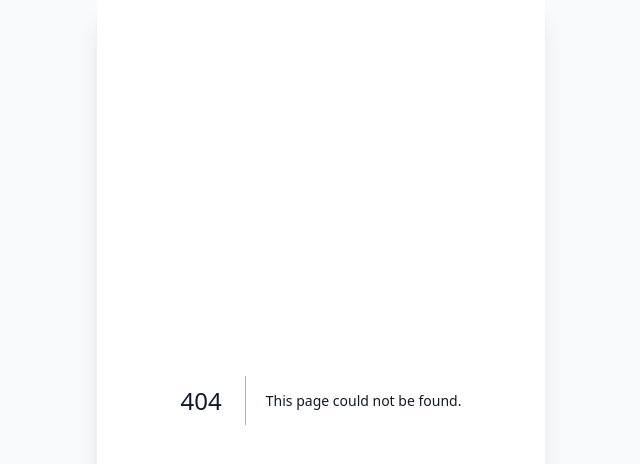
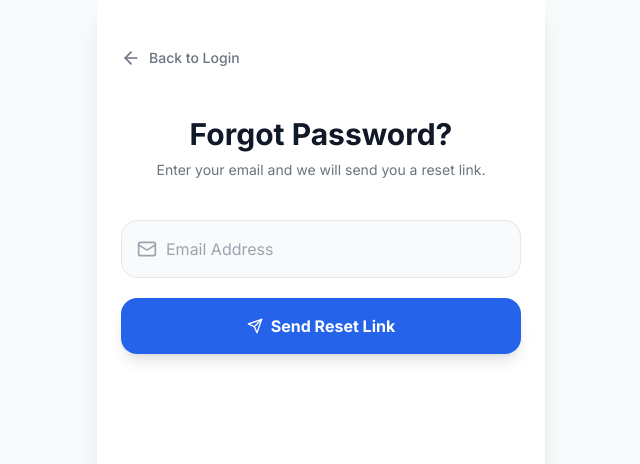
Before and after one commit to rajd1005/zerodha-frontend, a Next.js app: page /forgot-password in a window 1280 px wide. Before the commit this address had no page. Shown: the top 464 px of the page, without its empty margins (319-959 px from the left). Built offline with nearby package versions, Linux system fonts and the light colour scheme.

Commit message:
Create page.js

```diff
--- /dev/null
+++ b/app/forgot-password/page.js
@@ -0,0 +1,77 @@
+"use client";
+
+import { useState } from 'react';
+import axios from 'axios';
+import { Mail, ArrowLeft, Send, CheckCircle } from 'lucide-react';
+import Link from 'next/link';
+
+export default function ForgotPasswordPage() {
+  const [email, setEmail] = useState('');
+  const [message, setMessage] = useState('');
+  const [error, setError] = useState('');
+  const [loading, setLoading] = useState(false);
+
+  const API_URL = process.env.NEXT_PUBLIC_API_URL || 'http://localhost:8080/api';
+
+  const handleSubmit = async (e) => {
+    e.preventDefault();
+    setLoading(true);
+    setError('');
+    setMessage('');
+
+    try {
+      const response = await axios.post(`${API_URL}/auth/forgotpassword`, { email });
+      setMessage(response.data.message || 'Reset link sent to your email.');
+    } catch (err) {
+      setError(err.response?.data?.error || 'Something went wrong.');
+    } finally {
+      setLoading(false);
+    }
+  };
+
+  return (
+    <div className="flex flex-col h-screen px-6 pt-12 pb-10">
+      <Link href="/" className="flex items-center gap-2 text-gray-500 hover:text-gray-900 mb-12">
+        <ArrowLeft className="w-5 h-5" />
+        <span className="text-sm font-medium">Back to Login</span>
+      </Link>
+
+      <div className="mb-10 text-center">
+        <h1 className="text-3xl font-bold text-gray-900">Forgot Password?</h1>
+        <p className="text-gray-500 mt-2 text-sm">Enter your email and we will send you a reset link.</p>
+      </div>
+
+      {message ? (
+        <div className="flex flex-col items-center text-center">
+          <CheckCircle className="w-16 h-16 text-green-500 mb-4" />
+          <p className="text-green-600 font-medium">{message}</p>
+          <Link href="/" className="mt-8 text-blue-600 font-bold underline">Return to Login</Link>
+        </div>
+      ) : (
+        <form onSubmit={handleSubmit} className="flex flex-col gap-5">
+          {error && <div className="bg-red-50 text-red-600 p-3 rounded-xl text-sm text-center border border-red-100">{error}</div>}
+
+          <div className="relative">
+            <Mail className="absolute left-4 top-1/2 -translate-y-1/2 h-5 w-5 text-gray-400" />
+            <input
+              type="email"
+              required
+              value={email}
+              onChange={(e) => setEmail(e.target.value)}
+              className="w-full pl-11 pr-4 py-4 bg-gray-50 border border-gray-200 rounded-2xl focus:ring-2 focus:ring-blue-600 outline-none"
+              placeholder="Email Address"
+            />
+          </div>
+
+          <button
+            type="submit"
+            disabled={loading}
+            className="w-full bg-blue-600 text-white font-bold py-4 rounded-2xl shadow-lg active:scale-95 transition flex justify-center items-center gap-2"
+          >
+            {loading ? <div className="w-6 h-6 border-2 border-white border-t-transparent rounded-full animate-spin"></div> : <><Send className="w-4 h-4"/> Send Reset Link</>}
+          </button>
+        </form>
+      )}
+    </div>
+  );
+}
```
